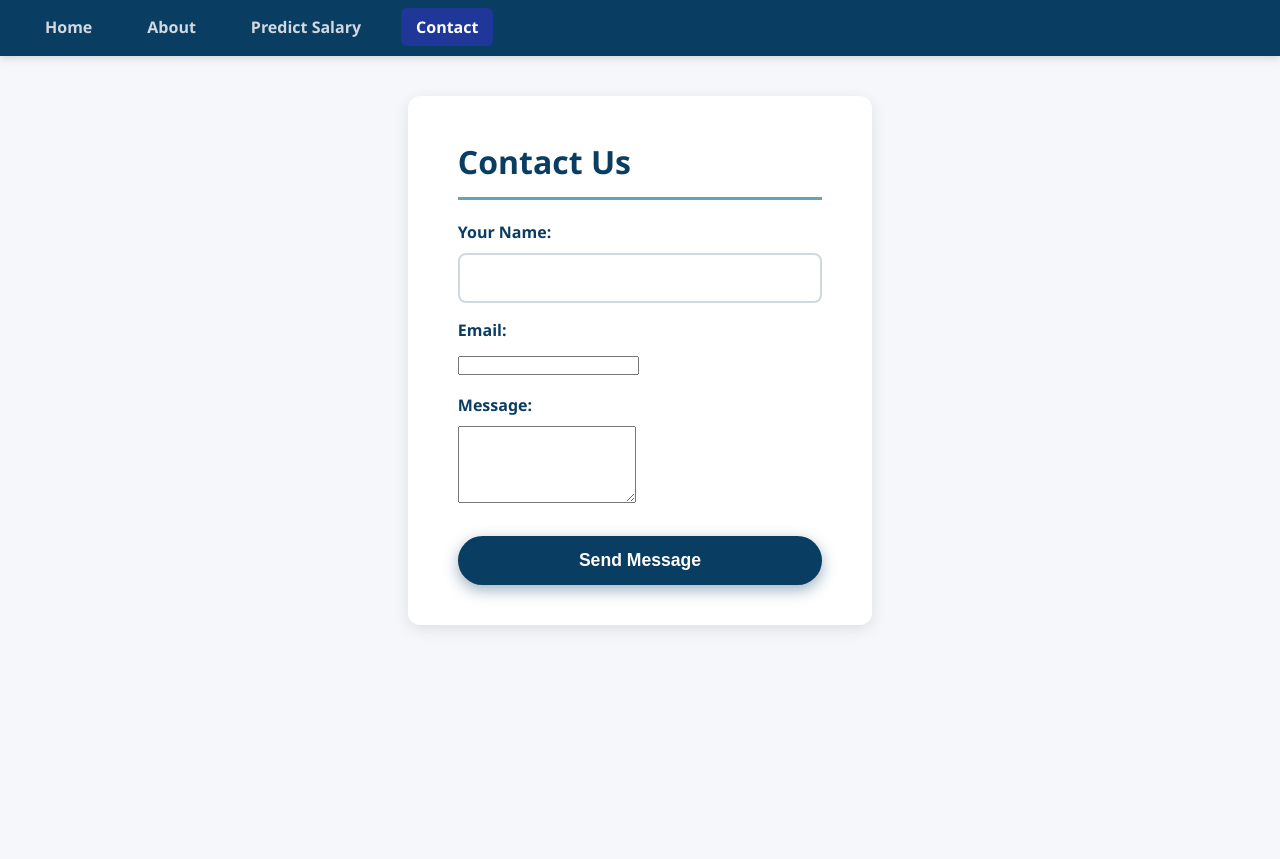
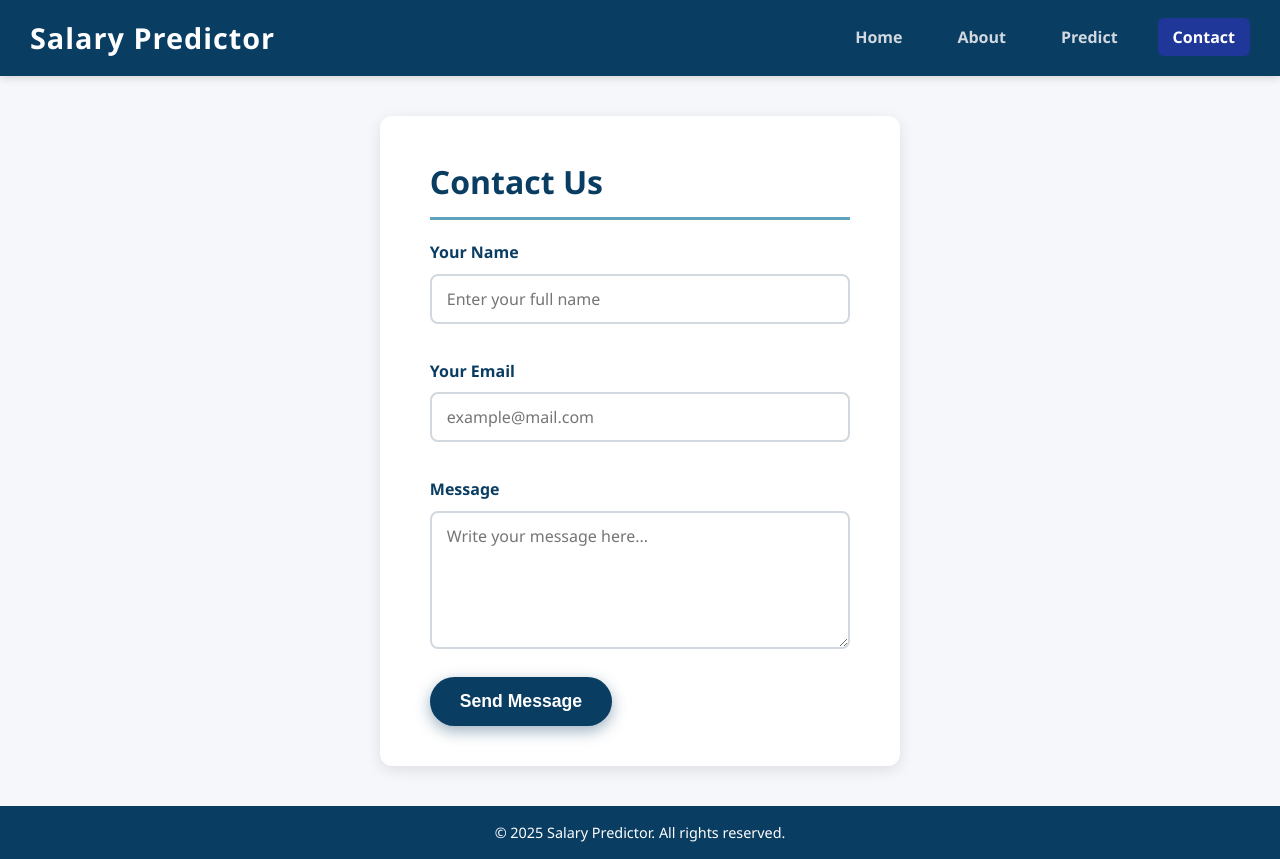
Before and after one commit to sparsha-lab/salary, a Flask app: page /contact in a window 1280 px wide. Before the commit the page ends 630 px from the top, so only its background shows below. Run offline with Flask 3, Linux system fonts and the light colour scheme; parts of the project's set-up code (start-up, migrations or seed data) failed here and were passed over.

Commit message:
Update contact.html

```diff
--- a/templates/contact.html
+++ b/templates/contact.html
@@ -1,33 +1,40 @@
 <!DOCTYPE html>
 <html lang="en">
 <head>
-    <meta charset="UTF-8">
+  <meta charset="UTF-8" />
+  <meta name="viewport" content="width=device-width, initial-scale=1" />
   <title>Salary Predictor - Contact</title>
-    <link rel="stylesheet" href="{{ url_for('static', filename='styles.css') }}">
+  <link rel="stylesheet" href="{{ url_for('static', filename='styles.css') }}" />
 </head>
 <body>
   <nav>
+    <div class="logo">Salary Predictor</div>
     <ul>
       <li><a href="/index">Home</a></li>
-            <li><a href="/about" >About</a></li>
-            <li><a href="/predict">Predict Salary</a></li>
+      <li><a href="/about">About</a></li>
+      <li><a href="/predict">Predict</a></li>
       <li><a href="/contact" class="active">Contact</a></li>
     </ul>
   </nav>
-    <div class="container">
+
+  <main class="container contact-form">
     <h2>Contact Us</h2>
-        <form action="{{ url_for('contact') }}" method="POST">
-            <label>Your Name:</label>
-            <input type="text" name="name" required>
+    <form action="/submit_contact" method="POST">
+      <label for="name">Your Name</label>
+      <input type="text" id="name" name="name" required placeholder="Enter your full name" />
 
-            <label>Email:</label>
-            <input type="email" name="email" required>
+      <label for="email">Your Email</label>
+      <input type="email" id="email" name="email" required placeholder="example@mail.com" />
 
-            <label>Message:</label>
-            <textarea name="message" rows="5" required></textarea>
+      <label for="message">Message</label>
+      <textarea id="message" name="message" rows="5" required placeholder="Write your message here..."></textarea>
 
-            <input type="submit" value="Send Message">
+      <button type="submit" class="btn-primary">Send Message</button>
     </form>
-    </div>
+  </main>
+
+  <footer>
+    <p>© 2025 Salary Predictor. All rights reserved.</p>
+  </footer>
 </body>
 </html>
```
Lines whose indentation alone changed are shown as unchanged.
